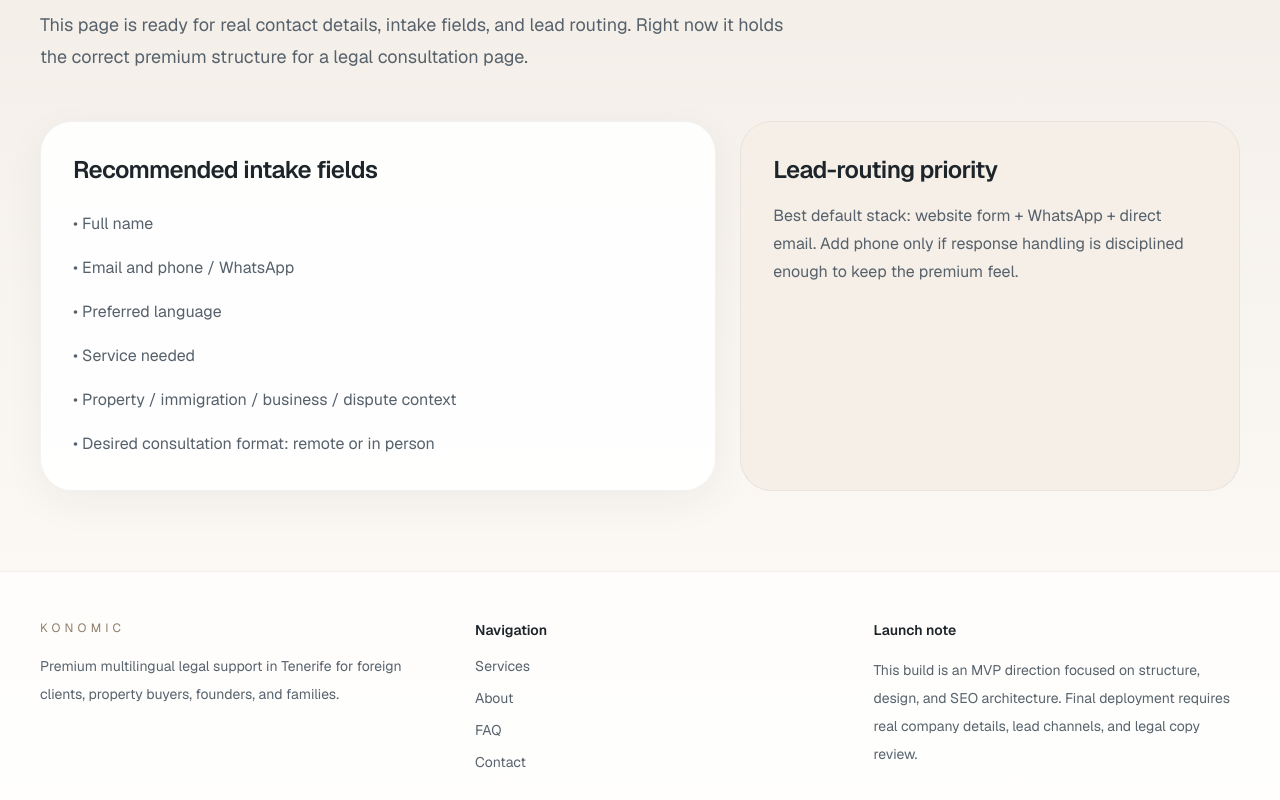
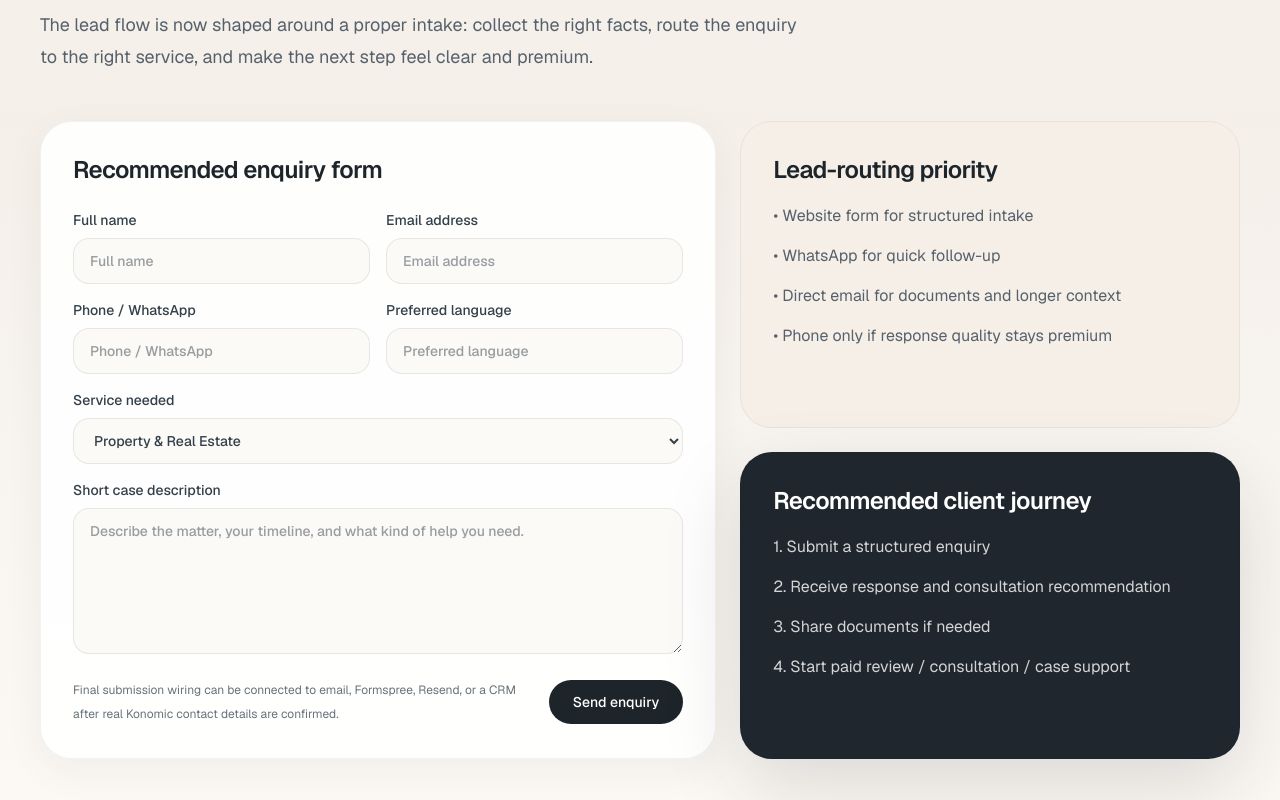
Before and after one commit to heaodoff/konomic, a Next.js app in the folder konomic-site/: page /en/contact in a window 1280 px wide. Shown: the part 380-1180 px from the top of the page. Built offline with nearby package versions, Linux system fonts and the light colour scheme.

Commit message:
Add contact lead flow scaffolding

```diff
--- a/konomic-site/src/app/en/book-consultation/page.tsx
+++ b/konomic-site/src/app/en/book-consultation/page.tsx
@@ -1,4 +1,22 @@
+import type { Metadata } from 'next';
+import Link from 'next/link';
 import { SectionIntro } from '@/components/SiteShell';
+
+export const metadata: Metadata = {
+  title: 'Book a Legal Consultation in Tenerife',
+  description:
+    'Choose the right consultation format for Tenerife legal support: legal review, property check, relocation consultation, or business setup call.',
+  alternates: {
+    canonical: '/en/book-consultation',
+  },
+};
+
+const offers = [
+  ['Fast Legal Review', 'Best for documents, contracts, and early risk checks before signing or paying.'],
+  ['Property Purchase Legal Check', 'Useful for buyers before reservation contracts, deposits, or due diligence gaps create problems.'],
+  ['Relocation Legal Starter Consultation', 'Ideal for residency, documents, and moving-to-Tenerife planning.'],
+  ['Business Setup Consultation', 'For founders and foreign owners opening or structuring business activity in Spain.'],
+];
 
 export default function BookConsultationPage() {
   return (
@@ -6,18 +24,19 @@ export default function BookConsultationPage() {
       <SectionIntro
         eyebrow="Consultation"
         title="A productized consultation page should make hiring feel simple"
-        text="Instead of an empty contact form, Konomic should offer clear starting points: legal review, property purchase check, relocation consultation, or business setup consultation."
+        text="Instead of an empty contact page, Konomic should offer specific entry points. That reduces friction, improves lead quality, and makes the next step obvious."
       />
       <div className="mt-12 grid gap-6 md:grid-cols-2">
-        {[
-          ['Fast Legal Review', 'Best for documents, contracts, and early risk checks before signing or paying.'],
-          ['Property Purchase Legal Check', 'Useful for buyers before reservation contracts, deposits, or due diligence gaps create problems.'],
-          ['Relocation Legal Starter Consultation', 'Ideal for residency, documents, and moving-to-Tenerife planning.'],
-          ['Business Setup Consultation', 'For founders and foreign owners opening or structuring business activity in Spain.'],
-        ].map(([title, text]) => (
+        {offers.map(([title, text]) => (
           <div key={title} className="rounded-[1.75rem] border border-black/5 bg-white/90 p-7 shadow-[0_12px_40px_rgba(24,31,38,0.05)]">
             <h2 className="text-2xl font-semibold tracking-tight">{title}</h2>
             <p className="mt-4 text-sm leading-7 text-[#59646e] md:text-base">{text}</p>
+            <Link
+              href="/en/contact"
+              className="mt-6 inline-flex rounded-full border border-[#1d252b] px-5 py-2 text-sm font-medium transition hover:bg-[#1d252b] hover:text-white"
+            >
+              Start this enquiry
+            </Link>
           </div>
         ))}
       </div>
--- a/konomic-site/src/app/en/contact/page.tsx
+++ b/konomic-site/src/app/en/contact/page.tsx
@@ -10,31 +10,91 @@ export const metadata: Metadata = {
   },
 };
 
+const fields = [
+  'Full name',
+  'Email address',
+  'Phone / WhatsApp',
+  'Preferred language',
+  'Service needed',
+  'Short case description',
+];
+
 export default function ContactPage() {
   return (
     <main className="mx-auto max-w-7xl px-6 py-16 lg:px-10 lg:py-20">
       <SectionIntro
         eyebrow="Contact"
         title="Book a consultation or start with a structured legal enquiry"
-        text="This page is ready for real contact details, intake fields, and lead routing. Right now it holds the correct premium structure for a legal consultation page."
+        text="The lead flow is now shaped around a proper intake: collect the right facts, route the enquiry to the right service, and make the next step feel clear and premium."
       />
       <div className="mt-12 grid gap-6 lg:grid-cols-[1.15fr_0.85fr]">
         <div className="rounded-[2rem] border border-black/5 bg-white/90 p-8 shadow-[0_12px_40px_rgba(24,31,38,0.05)]">
-          <h2 className="text-2xl font-semibold tracking-tight">Recommended intake fields</h2>
-          <ul className="mt-6 space-y-4 text-sm leading-7 text-[#56616b] md:text-base">
-            <li>• Full name</li>
-            <li>• Email and phone / WhatsApp</li>
-            <li>• Preferred language</li>
-            <li>• Service needed</li>
-            <li>• Property / immigration / business / dispute context</li>
-            <li>• Desired consultation format: remote or in person</li>
-          </ul>
+          <h2 className="text-2xl font-semibold tracking-tight">Recommended enquiry form</h2>
+          <form className="mt-6 grid gap-4" action="#" method="post">
+            <div className="grid gap-4 md:grid-cols-2">
+              {fields.slice(0, 4).map((label) => (
+                <label key={label} className="grid gap-2 text-sm font-medium text-[#33404a]">
+                  <span>{label}</span>
+                  <input
+                    type="text"
+                    placeholder={label}
+                    className="rounded-2xl border border-black/8 bg-[#fcfaf7] px-4 py-3 text-sm outline-none transition focus:border-[#1d252b]/30"
+                  />
+                </label>
+              ))}
+            </div>
+            <label className="grid gap-2 text-sm font-medium text-[#33404a]">
+              <span>{fields[4]}</span>
+              <select className="rounded-2xl border border-black/8 bg-[#fcfaf7] px-4 py-3 text-sm outline-none transition focus:border-[#1d252b]/30">
+                <option>Property & Real Estate</option>
+                <option>Immigration & Residency</option>
+                <option>Business Setup & Corporate</option>
+                <option>Contract Review</option>
+                <option>Inheritance & Probate</option>
+                <option>Dispute Resolution</option>
+              </select>
+            </label>
+            <label className="grid gap-2 text-sm font-medium text-[#33404a]">
+              <span>{fields[5]}</span>
+              <textarea
+                rows={6}
+                placeholder="Describe the matter, your timeline, and what kind of help you need."
+                className="rounded-2xl border border-black/8 bg-[#fcfaf7] px-4 py-3 text-sm outline-none transition focus:border-[#1d252b]/30"
+              />
+            </label>
+            <div className="flex flex-wrap items-center justify-between gap-3 pt-2">
+              <p className="max-w-md text-xs leading-6 text-[#67727c]">
+                Final submission wiring can be connected to email, Formspree, Resend, or a CRM after real Konomic contact details are confirmed.
+              </p>
+              <button
+                type="submit"
+                className="rounded-full bg-[#1d252b] px-6 py-3 text-sm font-medium text-white transition hover:bg-[#11171b]"
+              >
+                Send enquiry
+              </button>
+            </div>
+          </form>
         </div>
-        <div className="rounded-[2rem] border border-black/5 bg-[#f5efe8] p-8">
-          <h2 className="text-2xl font-semibold tracking-tight">Lead-routing priority</h2>
-          <p className="mt-4 text-sm leading-7 text-[#56616b] md:text-base">
-            Best default stack: website form + WhatsApp + direct email. Add phone only if response handling is disciplined enough to keep the premium feel.
-          </p>
+
+        <div className="grid gap-6">
+          <div className="rounded-[2rem] border border-black/5 bg-[#f5efe8] p-8">
+            <h2 className="text-2xl font-semibold tracking-tight">Lead-routing priority</h2>
+            <ul className="mt-4 space-y-3 text-sm leading-7 text-[#56616b] md:text-base">
+              <li>• Website form for structured intake</li>
+              <li>• WhatsApp for quick follow-up</li>
+              <li>• Direct email for documents and longer context</li>
+              <li>• Phone only if response quality stays premium</li>
+            </ul>
+          </div>
+          <div className="rounded-[2rem] border border-black/5 bg-[#1f262d] p-8 text-white shadow-[0_30px_80px_rgba(26,31,36,0.14)]">
+            <h2 className="text-2xl font-semibold tracking-tight">Recommended client journey</h2>
+            <ol className="mt-4 space-y-3 text-sm leading-7 text-white/80 md:text-base">
+              <li>1. Submit a structured enquiry</li>
+              <li>2. Receive response and consultation recommendation</li>
+              <li>3. Share documents if needed</li>
+              <li>4. Start paid review / consultation / case support</li>
+            </ol>
+          </div>
         </div>
       </div>
     </main>
```
